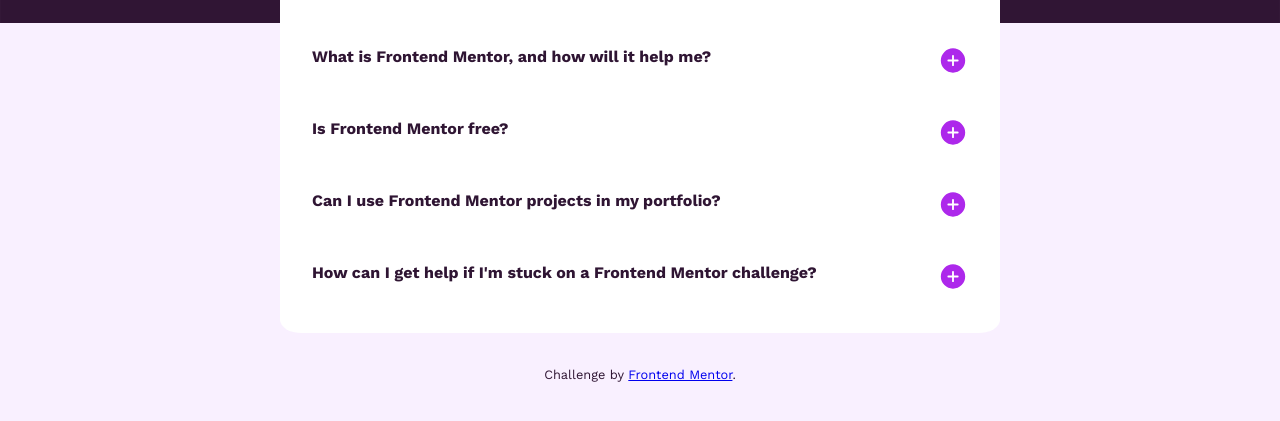
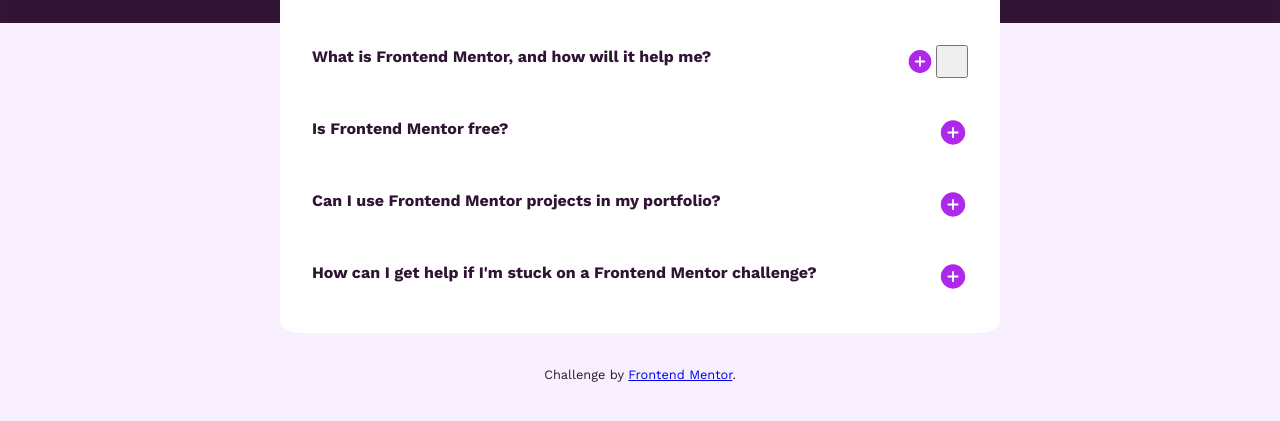
Before and after one commit to AndersenIA/FAQ-accordion, a plain HTML site: page index.html in a window 1280 px wide. Shown: the part 261-682 px from the top of the page. Drawn offline with nearby package versions, Linux system fonts and the light colour scheme.

Commit message:
starting to add a button

```diff
--- a/index.html
+++ b/index.html
@@ -36,11 +36,13 @@
       <div class="question">
         <h2 class="sub-heading">
           What is Frontend Mentor, and how will it help me?
-          <img
-            class="question-img"
-            src="assets/images/icon-plus.svg"
-            alt="expand for answer"
-          />
+          <button class="question-btn">
+            <img
+              class="question-img"
+              src="assets/images/icon-plus.svg"
+              alt="expand for answer"
+            />
+          </button>
         </h2>
         <p class="paragraph invisible">
           Frontend Mentor offers realistic coding challenges to help developers
--- a/script.js
+++ b/script.js
@@ -1,4 +1,4 @@
-const plussIcon = document.querySelector(".question-img");
+const plussIcon = document.querySelector(".question-btn");
 const paragraph = document.querySelector(".paragraph");
 
 function expandQuestion() {
--- a/style.css
+++ b/style.css
@@ -124,15 +124,20 @@
   margin-top: 3rem;
 }
 
+.question-btn {
+  display: inline;
+  float: right;
+  margin-right: 2rem;
+  color: #fff;
+  cursor: pointer;
+  width: 2rem;
+}
+
 .question-img {
   font-size: 1rem;
   display: inline;
   float: right;
   margin-right: 2rem;
-}
-
-.question-img:hover {
-  cursor: pointer;
 }
 
 .sub-heading {
```
